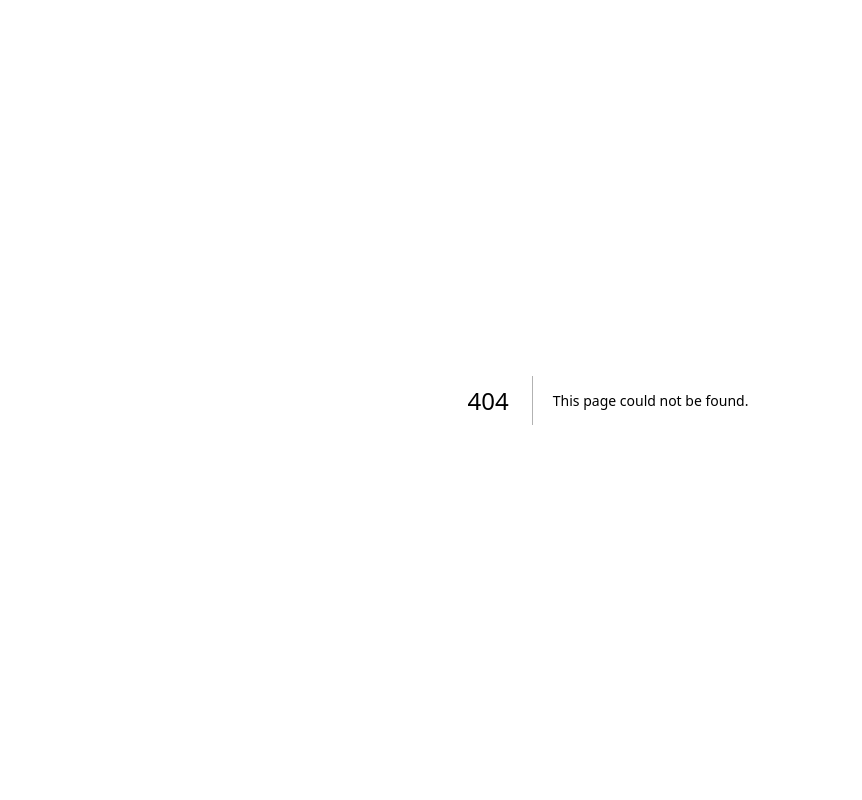
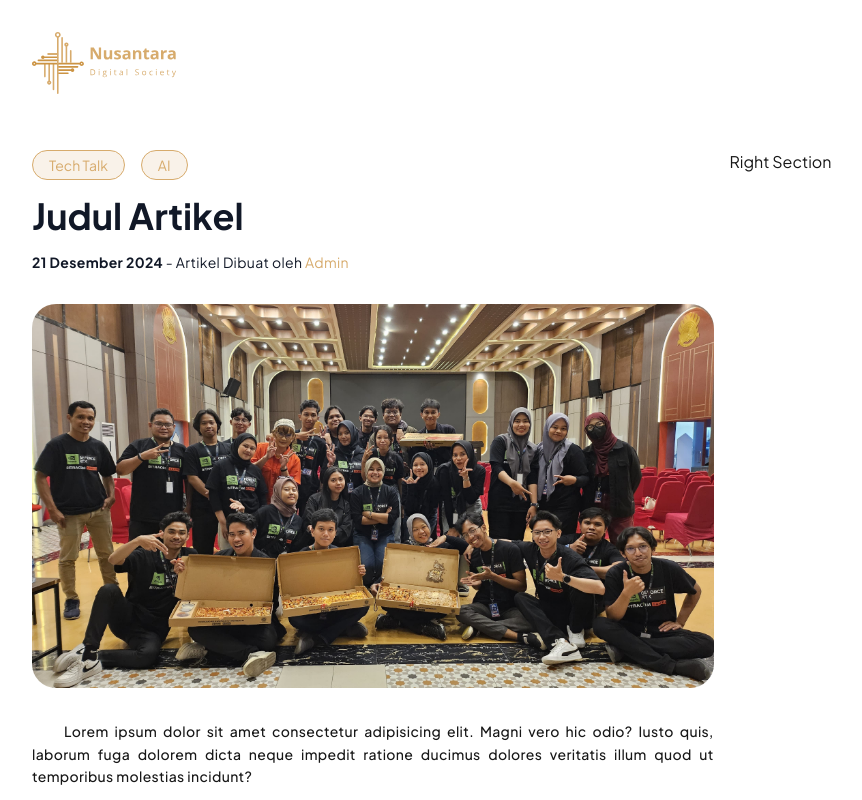
Before and after one commit to nifnip22/nusantara-digital-society, a Next.js app: page /artikel/1 in a window 1280 px wide. Before the commit this address had no page. Shown: the top 800 px of the page, without its empty margins (32-894 px from the left). Built offline with nearby package versions, Linux system fonts and the light colour scheme.

Commit message:
Create 'Detail Artikel' page

```diff
--- /dev/null
+++ b/src/app/artikel/[id]/page.tsx
@@ -0,0 +1,39 @@
+import Footer from '@/components/footer';
+import Navbar from '@/components/navbar';
+import Image from 'next/image';
+
+export default function DetailArtikel() {
+	return (
+		<div className='font-geist-sans overflow-x-hidden'>
+			<Navbar />
+			<main>
+				<div className='px-6 md:px-16 2xl:px-40 pt-6 py-12'>
+					<div className='flex flex-col lg:flex-row gap-4 justify-between items-start'>
+						<div className='w-full lg:w-3/4 flex flex-col justify-start gap-8'>
+							<div className={'text-gray-900 flex flex-col justify-center items-center text-center sm:justify-start sm:items-start gap-4'}>
+								<div className='flex flex-wrap gap-4 items-center'>
+									<div className={'bg-[#f9f2e9] px-4 py-1 text-xs md:text-sm xl:text-md text-[#D7AB6C] border border-[#D7AB6C] rounded-full'}>
+										<p>Tech Talk</p>
+									</div>
+									<div className={'bg-[#f9f2e9] px-4 py-1 text-xs md:text-sm xl:text-md text-[#D7AB6C] border border-[#D7AB6C] rounded-full'}>
+										<p>AI</p>
+									</div>
+								</div>
+								<h1 className='text-4xl md:text-5xl xl:text-4xl font-bold'>Judul Artikel</h1>
+								<p className='text-xs md:text-sm xl:text-md line-clamp-1 leading-relaxed tracking-wide'>
+									<b>21 Desember 2024</b> - Artikel Dibuat oleh <span className='text-[#D7AB6C]'>Admin</span>
+								</p>
+							</div>
+							<div className='bg-zinc-300 w-full rounded-3xl overflow-hidden'>
+								<Image src={'/img/Test.jpg'} alt={'Artikel'} width={1500} height={1500} className={'object-cover object-center w-full h-full'} />
+							</div>
+                            <p className='text-sm md:text-md text-justify font-medium indent-8 leading-relaxed tracking-wide'>Lorem ipsum dolor sit amet consectetur adipisicing elit. Magni vero hic odio? Iusto quis, laborum fuga dolorem dicta neque impedit ratione ducimus dolores veritatis illum quod ut temporibus molestias incidunt?</p>
+						</div>
+						<div className='w-full lg:w-1/2 flex flex-col justify-start gap-4'>Right Section</div>
+					</div>
+				</div>
+			</main>
+			<Footer />
+		</div>
+	);
+}
--- a/src/app/artikel/page.tsx
+++ b/src/app/artikel/page.tsx
@@ -8,13 +8,17 @@ import Link from 'next/link';
 export default function Artikel() {
 	return (
 		<div className='font-geist-sans overflow-x-hidden'>
-			<main>
+			<header className='bg-[#f9f2e9]'>
 				<Navbar />
 				<div className='px-6 md:px-16 2xl:px-40 pt-6 py-12'>
-					<div className={'mb-12 text-gray-900 flex flex-col justify-center items-center text-center sm:justify-start sm:items-start gap-4'}>
+					<div className={'text-gray-900 flex flex-col justify-center items-center text-center sm:justify-start sm:items-start gap-4'}>
 						<h1 className='text-4xl md:text-5xl xl:text-6xl font-bold'>Artikel</h1>
 						<p className='text-xs md:text-md xl:text-lg'>Jelajahi wawasan, aktivitas, dan pembaruan dari komunitas Nusantara Digital Society</p>
 					</div>
+				</div>
+			</header>
+			<main>
+				<div className='px-6 md:px-16 2xl:px-40 pt-6 py-12'>
 					<div className='relative flex flex-col-reverse lg:flex-row gap-x-4 gap-y-8 justify-between items-start'>
 						<div className='w-full lg:w-3/4 flex flex-col gap-12'>
 							<Link href={'#'} className='group flex flex-col sm:flex-row items-stretch gap-4'>
@@ -230,8 +234,8 @@ export default function Artikel() {
 						</div>
 					</div>
 				</div>
-				<Footer />
 			</main>
+			<Footer />
 		</div>
 	);
 }
--- a/src/app/globals.css
+++ b/src/app/globals.css
@@ -13,31 +13,9 @@ body {
 	font-family: var(--font-default), Arial, Helvetica, sans-serif
 }
 
-.shining-text {
-	background-image: linear-gradient(90deg, #d7ab6c 0%, rgba(215, 171, 108, 0.4) 50%, #d7ab6c 100%);
-	background-size: 200%;
-	background-clip: text;
-	-webkit-background-clip: text;
-	-webkit-text-fill-color: transparent;
-	animation: shine 5s linear infinite, pause-animation 20s linear infinite;
-}
-
-@keyframes shine {
-  0% {
-    background-position: 200% center;
-  }
-  100% {
-    background-position: -200% center;
-  }
-}
-
-@keyframes pause-animation {
-  0%, 30% {
-    visibility: visible;
-  }
-  100% {
-    visibility: hidden;
-  }
+::selection {
+  color: white; /* Warna teks */
+  background-color: #d7ab6c; /* Warna latar belakang highlight */
 }
 
 .article-carousel::-webkit-scrollbar {
--- a/src/app/page.tsx
+++ b/src/app/page.tsx
@@ -19,7 +19,7 @@ export default function Home() {
 						<div className='flex flex-col gap-2 text-center text-[13vw] sm:text-6xl md:text-7xl lg:text-8xl font-black leading-tight md:leading-snug mb-12'>
 							<h1>Empowering Innovation</h1>
 							<p>
-								Advancing <span className='shining-text text-[#D7AB6C]'>Nusantara</span>
+								Advancing <span className='text-[#D7AB6C]'>Nusantara</span>
 							</p>
 						</div>
 						<div className={'flex gap-4 justify-center items-center'}>
```
